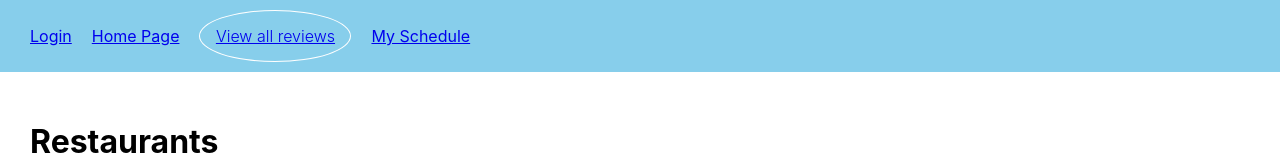
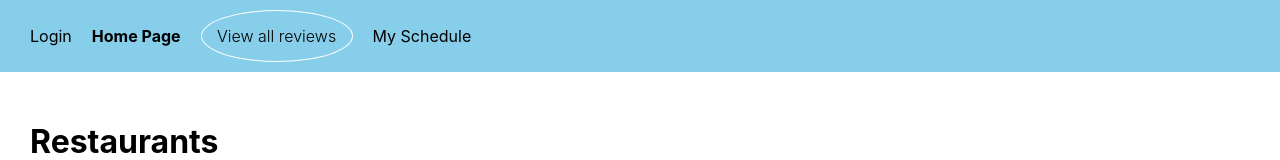
Before and after one commit to nettlespike/trip-planner, a React (Create React App) app in the folder client/: page / in a window 1280 px wide. Shown: the top 160 px of the page. Built offline with nearby package versions, Linux system fonts and the light colour scheme; no server answers.

Commit message:
Bold format for the page that we are on

```diff
--- a/client/src/components/Navbar.jsx
+++ b/client/src/components/Navbar.jsx
@@ -1,9 +1,10 @@
 import React, { useContext } from "react";
-import { Link } from "react-router-dom";
+import { Link, useLocation } from "react-router-dom"; // Added useLocation
 import { AuthContext } from "../context/authContext";
 
 const Navbar = () => {
   const { currentUser, logout } = useContext(AuthContext);
+  const location = useLocation(); // Added useLocation to get the current route
 
   return (
     <div className="navbar">
@@ -18,16 +19,16 @@ const Navbar = () => {
             <Link className="link" to="/login">Login</Link>
           )}
           {currentUser?.isAdmin ?
-            <span className="home"><Link className="home" to="/">Customer Home Page</Link></span> :
-            <span className="home"><Link className="home" to="/">Home Page</Link></span>
+            <span className="home"><Link className={location.pathname === '/' ? 'home active' : 'home'} to="/">Customer Home Page</Link></span> :
+            <span className="home"><Link className={location.pathname === '/' ? 'home active' : 'home'} to="/">Home Page</Link></span>
           }
-          <span className="write"><Link className="link" to="/review">View all reviews</Link></span>
+          <span className="write"><Link className={location.pathname === '/review' ? 'link active' : 'link'} to="/review">View all reviews</Link></span>
           {!(currentUser?.isAdmin) ?
-            <span className="schedule"><Link className="schedule" to="/schedule">My Schedule</Link></span> :
+            <span className="schedule"><Link className={location.pathname === '/schedule' ? 'schedule active' : 'schedule'} to="/schedule">My Schedule</Link></span> :
             null
           }
           {currentUser?.isAdmin ?
-            <span className="manage"><Link className="manage" to="/poi">Manage POIs</Link></span> :
+            <span className="manage"><Link className={location.pathname === '/poi' ? 'manage active' : 'manage'} to="/poi">Manage POIs</Link></span> :
             null
           }
         </div>
--- a/client/src/style.css
+++ b/client/src/style.css
@@ -13,7 +13,6 @@ h1 {
   display: flow-root;
   align-items: center;
   padding-left: 30px;
-
 }
 
 .pois {
@@ -45,7 +44,6 @@ h1 {
   font-weight: bold;
   min-width: 150px;
   text-align: left;
-  /* background-color: brown; */
 }
 
 .poi .attr {
@@ -53,12 +51,9 @@ h1 {
   flex-direction: row;
   gap: 10px;
   word-wrap: normal;
-  /* background-color: blueviolet; */
 }
 
-.but{
-  /* display: flex; */
-  /* background-color: red; */
+.but {
   padding: 20px;
   right: 10px;
   position: absolute;
@@ -98,7 +93,6 @@ button {
   button {
     border: none;
     padding: 10px;
-    background-color: white;
     background-color: teal;
     color: white;
     font-weight: bold;
@@ -107,20 +101,15 @@ button {
 }
 
 .filter_container {
-  /* display: flex; */
-  /* flex-direction: row; */
-  /* align-items: center; */
   gap: 10px;
-  /* margin-bottom: 10px; */
-  /* background-color:red; */
   justify-content: flex-start;
   padding-left: 30px;
 }
 
 .filter_container label {
   align-items: center;
-  display: inline-flex; /* Ensure label and input are inline-flex */
-  align-items: center; /* Vertically align items */
+  display: inline-flex;
+  align-items: center;
   gap: 5px;
 }
 
@@ -136,7 +125,6 @@ button {
   width: 500px;
   padding: 10px;
   margin-bottom: 10px;
-  /* background-color:red; */
   justify-content: flex-start;
   padding-left: 30px;
   border: 1px solid gray;
@@ -151,33 +139,35 @@ button {
   border: none;
 }
 
-/* NAVBAR */
-
 .navbar {
   padding-left: 30px;
   background-color: skyblue;
-      .container {
+}
+
+.navbar .container {
   padding: 10px 0px;
   display: flex;
   align-items: center;
   justify-content: space-between;
+}
+
 .links {
   display: flex;
   align-items: center;
   gap: 20px;
+}
 
-          h6 {
+.links h6 {
   gap: 20px;
   font-size: 16px;
   font-weight: 300;
 }
 
-          span {
+.links span {
   cursor: pointer;
 }
 
-          .write {
-            /* background-color: lightGreen; */
+.links .write {
   width: 150px;
   height: 50px;
   border-radius: 50%;
@@ -186,13 +176,21 @@ button {
   justify-content: center;
   font-weight: 300;
   border: 1px solid white;
+}
 
-            &:hover {
+.links .write:hover {
   color: teal;
   background-color: white;
   border: 1px solid teal;
 }
+
+.links a {
+  text-decoration: none;
+  color: black;
 }
+
+.active {
+  font-weight: bold;
+  color: teal;
+  text-decoration: underline;
 }
-      }
-    }
```
Lines whose indentation alone changed are shown as unchanged.
